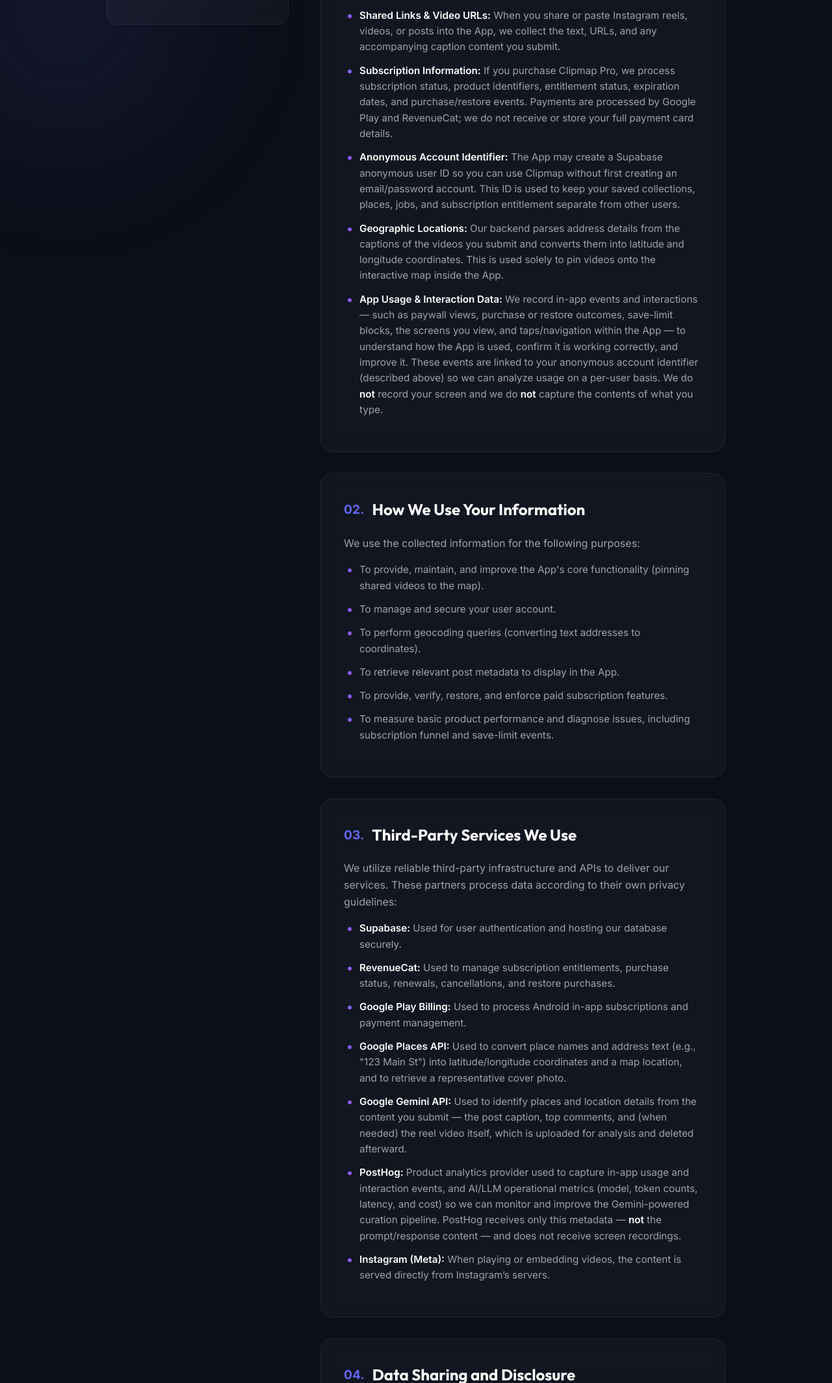
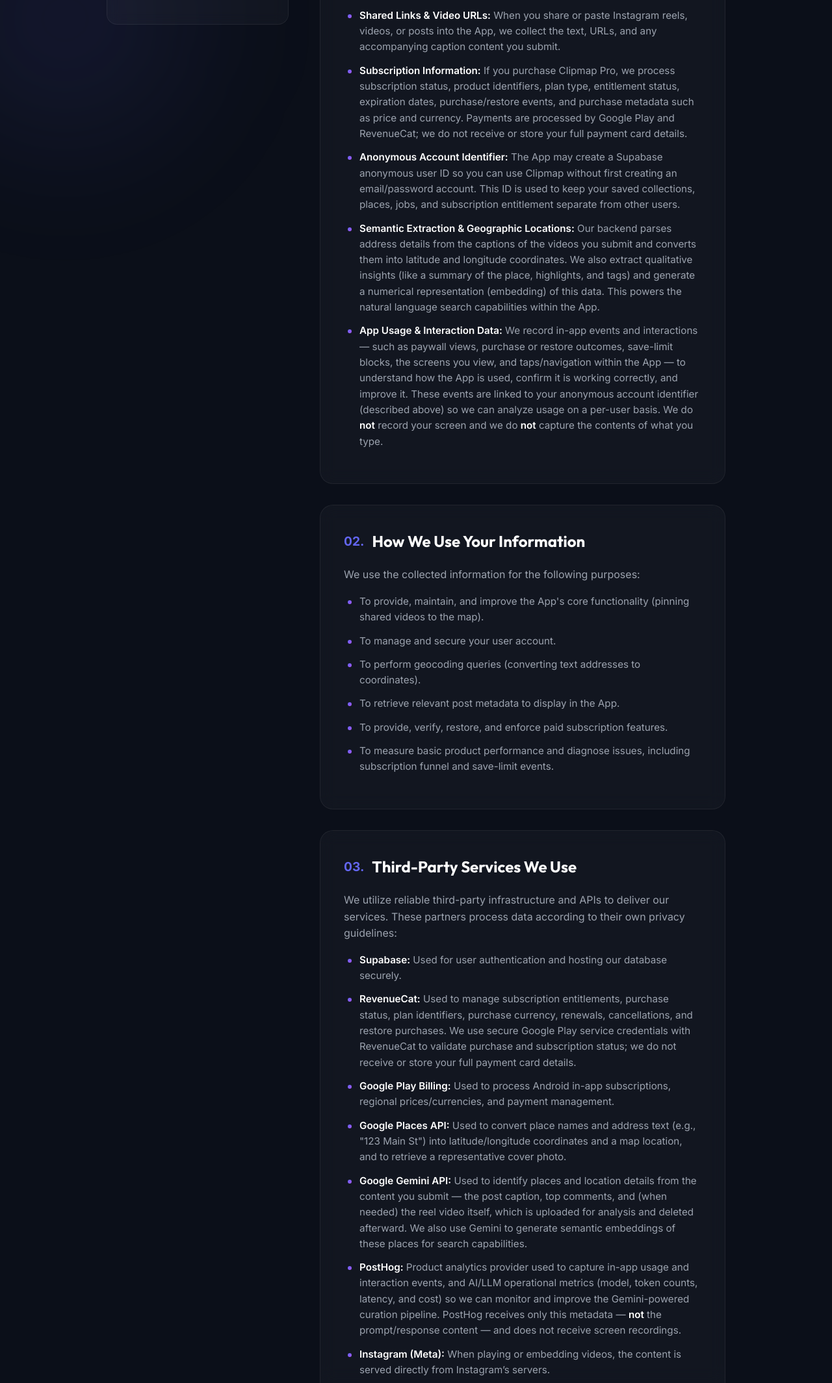
Before and after one commit to ishankgp/video_map_privacy, a plain HTML site: page index.html in a window 1280 px wide. Shown: the part 671-2800 px from the top of the page at 65% size. Drawn offline with Linux system fonts and the light colour scheme.

Commit message:
docs: update privacy policy for purchase metadata

```diff
--- a/index.html
+++ b/index.html
@@ -381,7 +381,7 @@
             <span class="app-name">Clipmap</span>
         </div>
         <h1>Privacy Policy</h1>
-        <div class="last-updated">Last Updated: June 26, 2026</div>
+        <div class="last-updated">Last Updated: July 15, 2026</div>
     </header>
 
     <div class="container">
@@ -414,9 +414,9 @@
                 <p>We only collect data that is strictly necessary to run the app or data that you voluntarily provide to customize your experience.</p>
                 <ul>
                     <li><strong>Shared Links & Video URLs:</strong> When you share or paste Instagram reels, videos, or posts into the App, we collect the text, URLs, and any accompanying caption content you submit.</li>
-                    <li><strong>Subscription Information:</strong> If you purchase Clipmap Pro, we process subscription status, product identifiers, entitlement status, expiration dates, and purchase/restore events. Payments are processed by Google Play and RevenueCat; we do not receive or store your full payment card details.</li>
+                    <li><strong>Subscription Information:</strong> If you purchase Clipmap Pro, we process subscription status, product identifiers, plan type, entitlement status, expiration dates, purchase/restore events, and purchase metadata such as price and currency. Payments are processed by Google Play and RevenueCat; we do not receive or store your full payment card details.</li>
                     <li><strong>Anonymous Account Identifier:</strong> The App may create a Supabase anonymous user ID so you can use Clipmap without first creating an email/password account. This ID is used to keep your saved collections, places, jobs, and subscription entitlement separate from other users.</li>
-                    <li><strong>Geographic Locations:</strong> Our backend parses address details from the captions of the videos you submit and converts them into latitude and longitude coordinates. This is used solely to pin videos onto the interactive map inside the App.</li>
+                    <li><strong>Semantic Extraction & Geographic Locations:</strong> Our backend parses address details from the captions of the videos you submit and converts them into latitude and longitude coordinates. We also extract qualitative insights (like a summary of the place, highlights, and tags) and generate a numerical representation (embedding) of this data. This powers the natural language search capabilities within the App.</li>
                     <li><strong>App Usage & Interaction Data:</strong> We record in-app events and interactions — such as paywall views, purchase or restore outcomes, save-limit blocks, the screens you view, and taps/navigation within the App — to understand how the App is used, confirm it is working correctly, and improve it. These events are linked to your anonymous account identifier (described above) so we can analyze usage on a per-user basis. We do <strong>not</strong> record your screen and we do <strong>not</strong> capture the contents of what you type.</li>
                 </ul>
             </section>
@@ -439,10 +439,10 @@
                 <p>We utilize reliable third-party infrastructure and APIs to deliver our services. These partners process data according to their own privacy guidelines:</p>
                 <ul>
                     <li><strong>Supabase:</strong> Used for user authentication and hosting our database securely.</li>
-                    <li><strong>RevenueCat:</strong> Used to manage subscription entitlements, purchase status, renewals, cancellations, and restore purchases.</li>
-                    <li><strong>Google Play Billing:</strong> Used to process Android in-app subscriptions and payment management.</li>
+                    <li><strong>RevenueCat:</strong> Used to manage subscription entitlements, purchase status, plan identifiers, purchase currency, renewals, cancellations, and restore purchases. We use secure Google Play service credentials with RevenueCat to validate purchase and subscription status; we do not receive or store your full payment card details.</li>
+                    <li><strong>Google Play Billing:</strong> Used to process Android in-app subscriptions, regional prices/currencies, and payment management.</li>
                     <li><strong>Google Places API:</strong> Used to convert place names and address text (e.g., "123 Main St") into latitude/longitude coordinates and a map location, and to retrieve a representative cover photo.</li>
-                    <li><strong>Google Gemini API:</strong> Used to identify places and location details from the content you submit — the post caption, top comments, and (when needed) the reel video itself, which is uploaded for analysis and deleted afterward.</li>
+                    <li><strong>Google Gemini API:</strong> Used to identify places and location details from the content you submit — the post caption, top comments, and (when needed) the reel video itself, which is uploaded for analysis and deleted afterward. We also use Gemini to generate semantic embeddings of these places for search capabilities.</li>
                     <li><strong>PostHog:</strong> Product analytics provider used to capture in-app usage and interaction events, and AI/LLM operational metrics (model, token counts, latency, and cost) so we can monitor and improve the Gemini-powered curation pipeline. PostHog receives only this metadata — <strong>not</strong> the prompt/response content — and does not receive screen recordings.</li>
                     <li><strong>Instagram (Meta):</strong> When playing or embedding videos, the content is served directly from Instagram’s servers.</li>
                 </ul>
```
Also changed, not shown: 1 other file.
